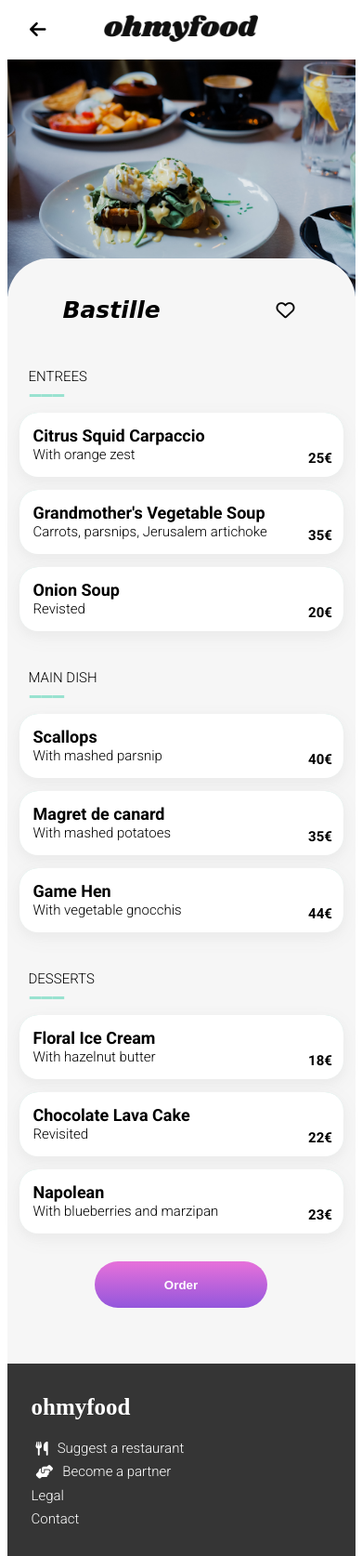
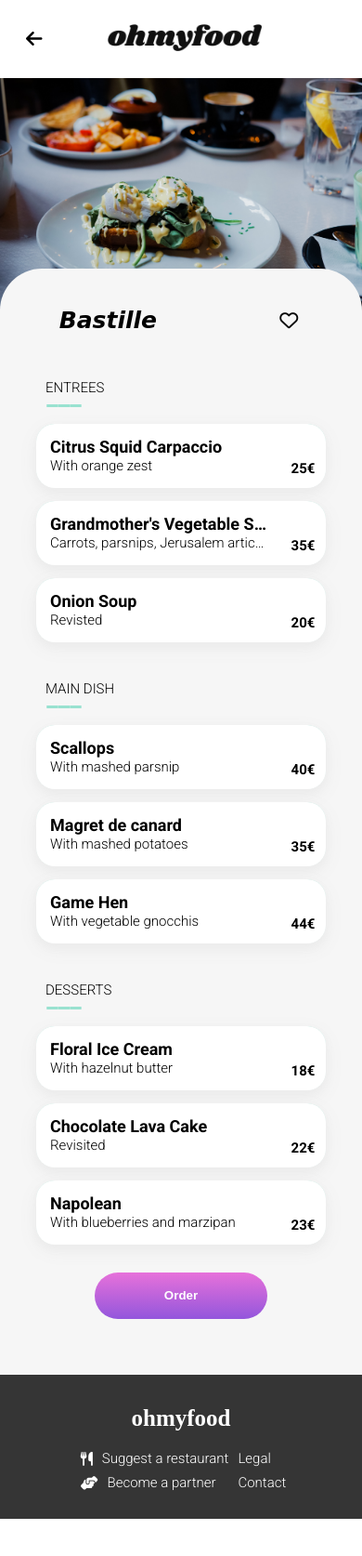
Before and after one commit to Siskov/OpenclassroomsProject, a website: page bastille.html in a window 390 px wide. Shown: the whole page at 93% size. After the commit the page ends 1634 px from the top, so only its background shows below. Drawn offline with Linux system fonts and the light colour scheme; a web font is replaced by a local one.

Commit message:
Tablet version finish

```diff
--- a/bastille.html
+++ b/bastille.html
@@ -189,12 +189,13 @@
             Order
         </button>
     </section>
-    <footer>
+    <footer class="footer">
         <!-- Footer -->
         <a href="index.html"><div class="footer__logo">
             <h1>ohmyfood</h1>
         </div></a>
         <div class="footer__content">
+            <div>
             <div class="footer__content--icon">
                 <i class="fa-solid fa-utensils"></i>
                 <a href="#"><p>Suggest a restaurant</p></a>
@@ -202,6 +203,7 @@
             <div class="footer__content--icon">
                 <i class="fa-solid fa-handshake-angle"></i>
                 <a href="#"><p>Become a partner</p></a>
+            </div>
             </div>
             <ul>
                 <li><a href=""><p>Legal</p></a></li>
--- a/sass/layout/_container.scss
+++ b/sass/layout/_container.scss
@@ -85,7 +85,8 @@
     100% {transform: rotate(2turn);}
 }
 .restaurants {
-    width: 375px;
+    width: 100%;
+    max-width: 375px;
     padding-top: 60px;
     padding-bottom: 60px;
     margin-top: 40px;
@@ -190,7 +191,8 @@
     }
 }
 .footer {
-    width: 375px;
+    width: 100%;
+    max-width: 375px;
     &__logo h1{
     cursor: pointer;
     padding-bottom: 10px;
--- a/sass/layout/_header.scss
+++ b/sass/layout/_header.scss
@@ -1,13 +1,22 @@
 .header {
     display: flex;
     flex-wrap: wrap;
+    flex-direction: column;
     align-items: center;
     justify-content: center;
-    width: 375px;
+    width: 100%;
+    max-width: 375px;
     align-items: center;
+    &__picture{
+        width: 100%;
+        max-width: 375px;
+        display: flex;
+        align-self: flex-start;
+    }
     &__menu {
         display: flex;
-        justify-content: space-around;
+        width: 100%;
+        justify-content: space-evenly;
         flex-direction: row;
         align-items: center;
         & .back {
--- a/sass/pages/_bastille.scss
+++ b/sass/pages/_bastille.scss
@@ -1,14 +1,17 @@
 body {
+    width: 100%;
     max-width: 375px;
 }
 .header {
     &__picture {
         & img {
         object-fit: cover;
+        width: 100%;
         max-width: 375px;
         height: 255px;
         }
     & a {
+        display: flex;
         width: 100%;
         }
     }
@@ -63,6 +66,7 @@ body {
     padding-bottom: 60px;
     &__cards {
     display: flex;
+    width: 93%;
     flex-direction: column;
     gap: 14px;
     &-heading {
@@ -103,12 +107,12 @@ body {
         }
     }
     &__card {
-        width: 349px;
+        width: 100%;
         display: flex;
         position: relative;
         flex-direction: row;
         align-items: center;
-        justify-content: center;
+        justify-content: space-between;
         background-color: #ffffff;
         border-radius: 20px;
         @include card-shadow;
@@ -251,7 +255,7 @@ body {
     }
     &__entrees{
         min-width: 0px;
-        max-width: 281px;
+        max-width: 80%;
         flex: 1;
         & h2 {
         white-space: nowrap;
@@ -360,7 +364,7 @@ input[type='checkbox'].card{
     height: 69px;
     opacity: 0;
     z-index: 6;
-    width: 349px;
+    width: 80%;
     &:checked ~ .menu__card{
         animation: card-slide 0.5s forwards 0.2s 1 ease-out;
         & + .menu__card--hover i {
--- a/sass/pages/_le_gourmand.scss
+++ /dev/null
@@ -1,6 +0,0 @@
-.header {
-    &__picture img {
-        width: 375px;
-        height: 255px;
-    }
-}
--- a/sass/pages/_the_enchanted_plate.scss
+++ /dev/null
@@ -1,6 +0,0 @@
-.header {
-    &__picture img {
-        width: 375px;
-        height: 255px;
-    }
-}
--- a/sass/pages/_the_full_palette.scss
+++ b/sass/pages/_the_full_palette.scss
@@ -1,9 +1,4 @@
-.header {
-    &__picture img {
-        width: 375px;
-        height: 255px;
-    }
-}
+
 /*.project {
     width: 100%;
     margin-bottom: $grid-gutter*1.2;
--- a/sass/utils/_extensions.scss
+++ b/sass/utils/_extensions.scss
@@ -1,6 +1,110 @@
+@media (min-width: 375px) and (max-width: 768px){
+body {
+    width: 100%;
+}
+header.header {
+    width: 100%;
+    max-width: 768px;
+}
+div.header{
+&__logo{
+    height: 84px;
+}
+&__location{
+    display: flex;
+    justify-content: flex-start;
+    flex-direction: row;
+    padding-left: 17px;
+}
+&__content{
+    height: 250px;
+    padding-bottom: 15px;
+    & div {
+        display: flex;
+        flex-direction: row;
+        gap: 5px;
+    }
+}
+&__picture {
+    width: 100%;
+    max-width: 768px;
+& a img {
+        width: 100%;
+        max-width: 768px;
+    }
+}
+}
+nav.navigation-container{
+    padding: 15px 0px;
+}
+section.restaurants {
+    width: 100%;
+    max-width: 768px;
+    padding-top: 20px;
+    padding-bottom: 20px;
+    margin-top: 30px;
+}
+div.restaurants{
+    &-cards__1{
+        width: 93%;
+        & a img {
+            width: 100%;
+        }
+    &--new {
+        & div.new h3 {
+            margin-left: 75%;
+        }
+        width: 93%;
+        & a img {
+            width: 100%;
+        }
+    }
+    }
+}
+input.btn {
+    margin-left: 55%;
+    width: 25%;
+    height: 7%;
+}
+footer.footer{
+    width: 100%;
+    max-width: 768px;
+    display: flex;
+    flex-wrap: wrap;
+    justify-content: space-around;
+    align-items: center;
+}
+.footer__content{
+    display: flex;
+    flex-wrap: wrap;
+    justify-content: space-around;
+    align-items: center;
+    width: 70%;
+}
+section.menu {
+    width: 100%;
+    max-width: 768px;
+}
+div.menu__cards{
+    width: 80%;
+}
+div.menu__card{
+    width: 100%;
+    &--hover{
+        width: 100%;
+    }
+}
+div.container1{
+    width: 100%;
+}
+div.menu__name input.btn {
+    margin-left: 63%;
+    width: 10%;
+    height: 3%;
+}
+}
+
+
 @media (min-width: 768px) and (max-width: 991px){
 
 }
-@media(max-width: 768px){
-
-}
```
Also changed, not shown: index.html (+3 -1 lines), le_gourmand.html (+3 -1 lines), the_enchanted_plate.html (+3 -1 lines), the_full_palette.html (+3 -1 lines), css/style.css, 2 other files.
